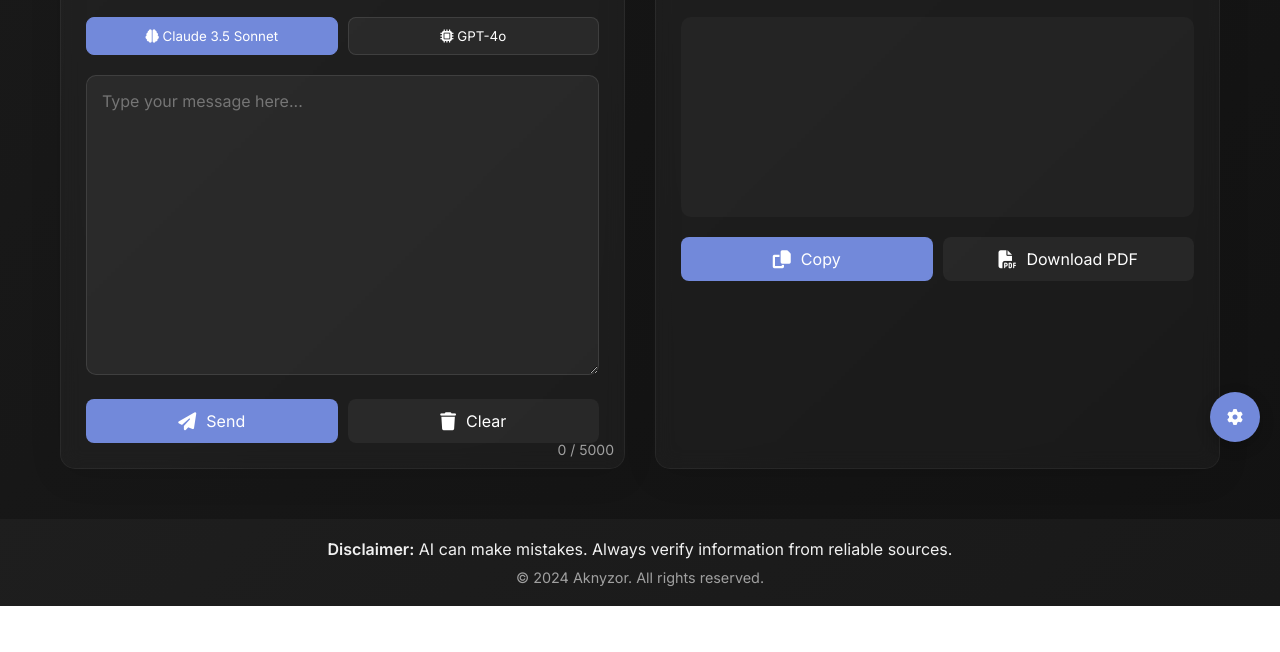
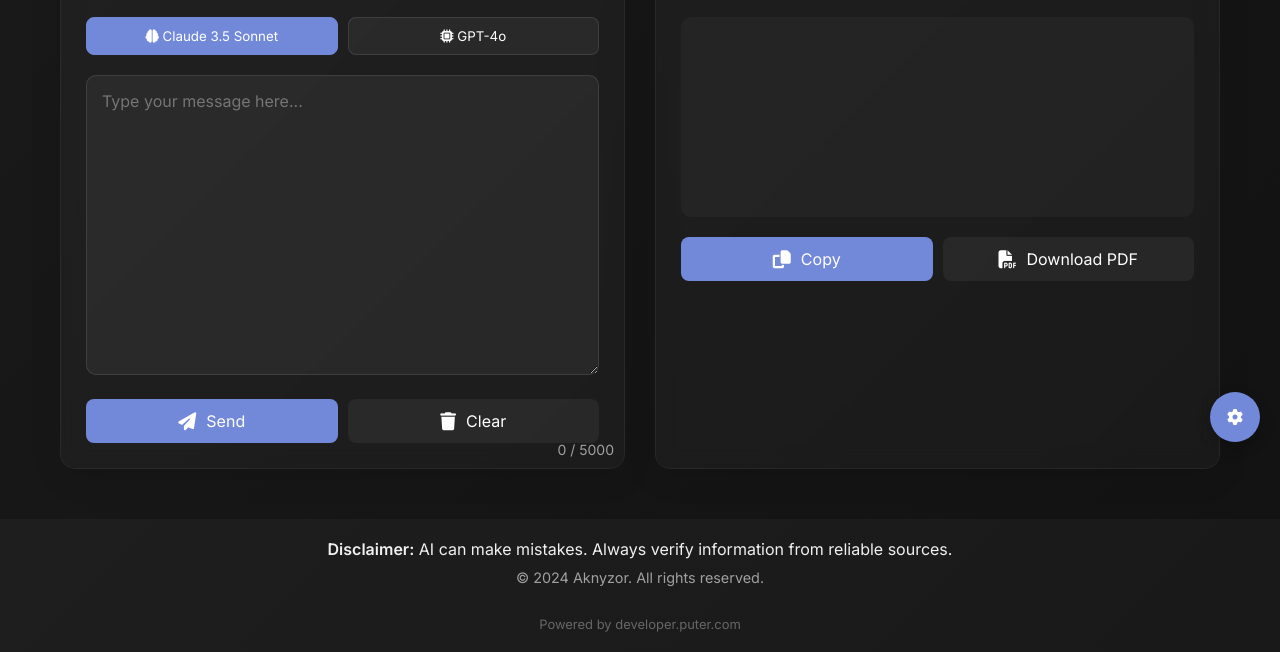
Before and after one commit to Aknyzor/test_website, a plain HTML site: page index.html in a window 1280 px wide. Shown: the part 338-990 px from the top of the page. Before the commit the page ends 944 px from the top, so only its background shows below. Drawn offline with nearby package versions, Linux system fonts and the light colour scheme; a script that the page names is missing.

Commit message:
Update index.html

```diff
--- a/index.html
+++ b/index.html
@@ -416,6 +416,22 @@
             color: var(--secondary-text);
         }
 
+        .puter-info {
+            text-align: center;
+            color: #666;
+            font-size: 0.9em;
+            margin-top: 30px;
+        }
+
+        .puter-info a, .puter-info a:visited {
+            color: #666;
+            text-decoration: none;
+        }
+
+        .puter-info a:hover {
+            text-decoration: underline;
+        }
+
     </style>
 </head>
 <body>
@@ -493,6 +509,7 @@
         </div>
         <div class="copyright">
             <p>&copy; 2024 Aknyzor. All rights reserved.</p>
+            <p class="puter-info">Powered by <a href="https://developer.puter.com" target="_blank">developer.puter.com</a></p>
         </div>
     </footer>
 
```
